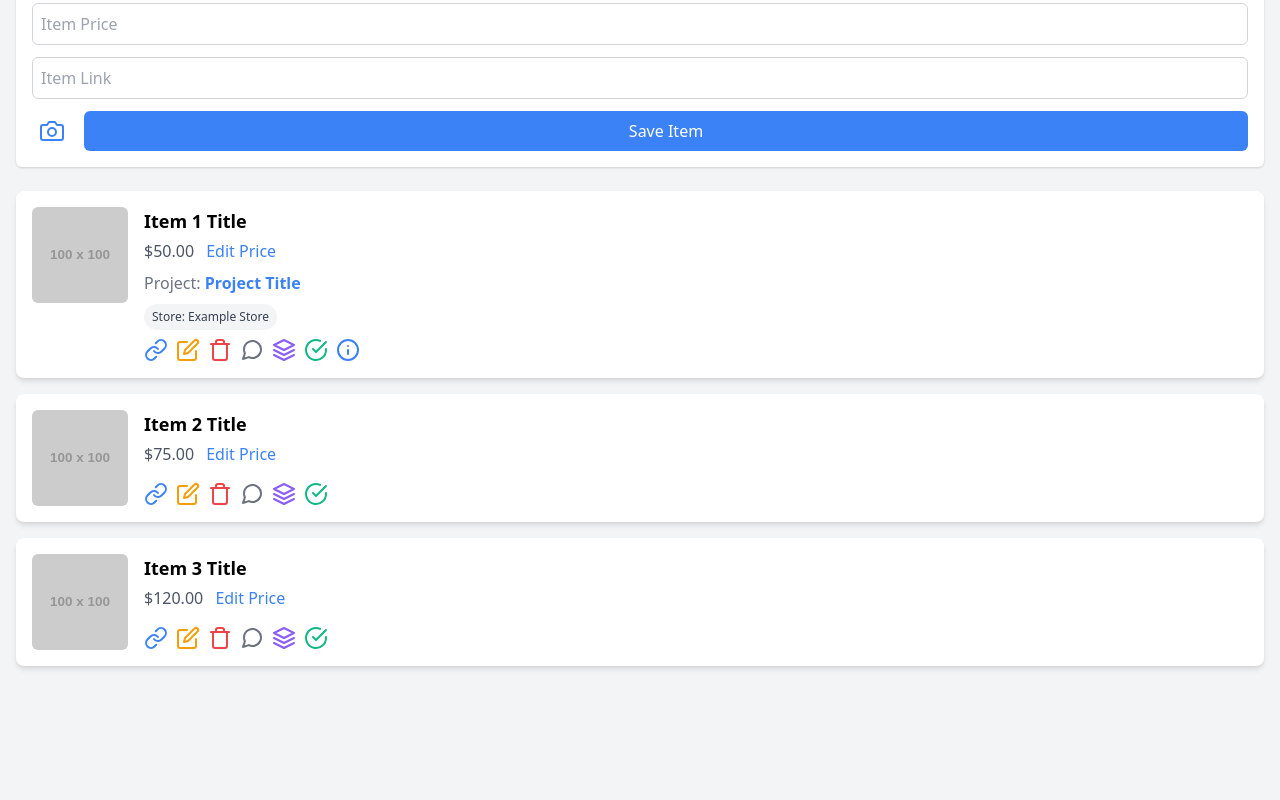
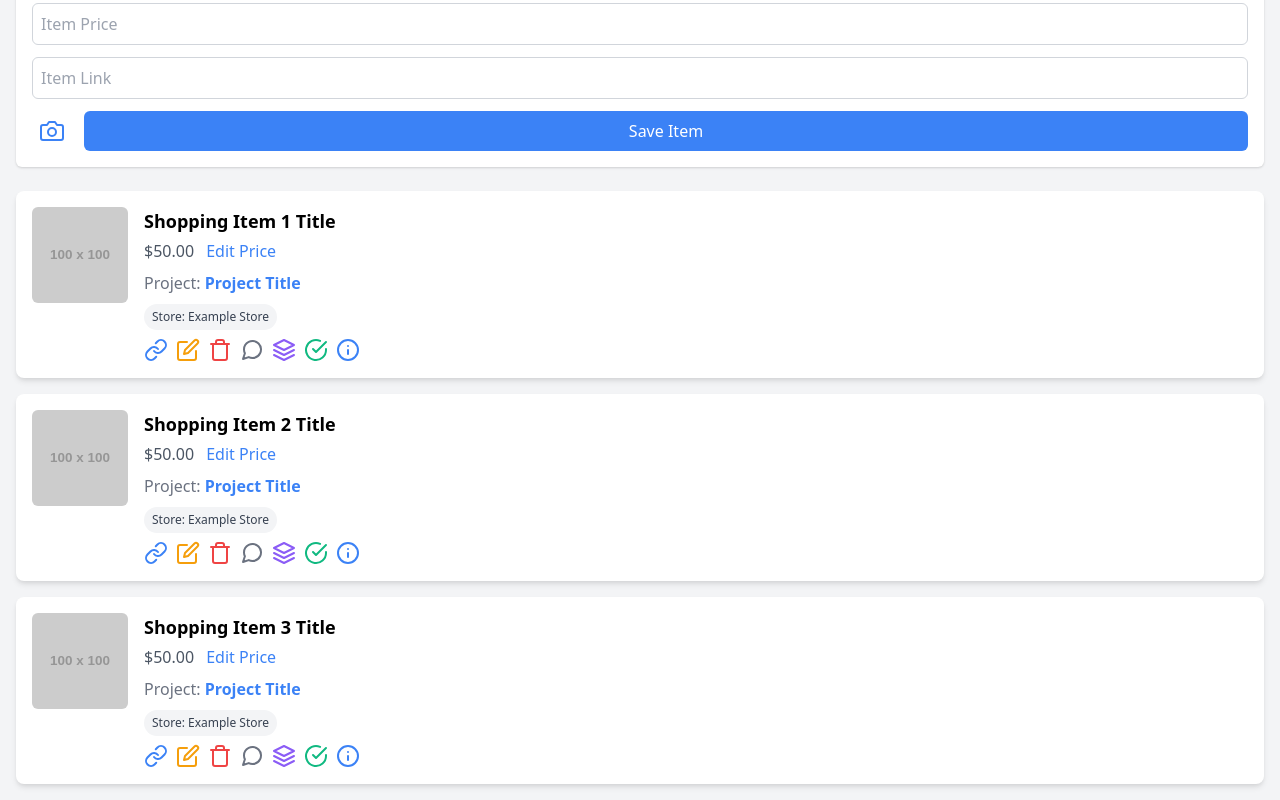
Before and after one commit to sistiri/mockup4staging, a plain HTML site: page shopping-list.html in a window 1280 px wide. Shown: the part 368-1168 px from the top of the page. Before the commit the page ends 1050 px from the top, so only its background shows below. Drawn offline with nearby package versions, Linux system fonts and the light colour scheme; placeholder pictures from the web are drawn by us.

Commit message:
minor fixing

```diff
--- a/shopping-list.html
+++ b/shopping-list.html
@@ -216,7 +216,121 @@
             <!-- Item Details and Project Link -->
             <div>
                 <!-- Item Title -->
-                <h3 class="text-lg font-semibold mb-1">Item 1 Title</h3>
+                <h3 class="text-lg font-semibold mb-1">Shopping Item 1 Title</h3>
+                <!-- Item Price and Edit Price Link -->
+                <p class="text-gray-600 mb-2">
+                    $50.00
+                    <a href="#" class="text-blue-500 hover:underline ml-2">Edit Price</a>
+                </p>
+                <!-- Project Title and Link -->
+                <p class="text-gray-500 mb-2">
+                    Project:
+                    <a href="project-details.html" class="text-blue-500 hover:text-blue-700 font-semibold">Project Title</a>
+                </p>
+                <!-- Store Badge -->
+                <span class="badge bg-yellow-500 text-white px-2 py-1 rounded-full inline-flex items-center">
+                    Store: Example Store
+                </span>
+            </div>
+            <!-- Action Buttons -->
+            <div class="flex items-center space-x-2 mt-2">
+                <!-- Webshop Button -->
+                <a href="#" class="text-blue-500 hover:text-blue-700 flex items-center justify-center" aria-label="Webshop">
+                    <i data-feather="link" class="w-5 h-5"></i>
+                </a>
+                <!-- Edit Button -->
+                <button class="text-yellow-500 hover:text-yellow-700 flex items-center justify-center" aria-label="Edit" onclick="window.location.href='create-edit-shopping-item.html'">
+                    <i data-feather="edit" class="w-5 h-5"></i>
+                </button>
+                <!-- Delete Button -->
+                <button class="text-red-500 hover:text-red-700 flex items-center justify-center" aria-label="Delete">
+                    <i data-feather="trash" class="w-5 h-5"></i>
+                </button>
+                <!-- Comment/Notes Button -->
+                <button class="text-gray-500 hover:text-gray-700 flex items-center justify-center" aria-label="Notes">
+                    <i data-feather="message-circle" class="w-5 h-5"></i>
+                </button>
+                <!-- Related Project Button -->
+                <a href="project-details.html" class="text-purple-500 hover:text-purple-700 flex items-center justify-center" aria-label="Project">
+                    <i data-feather="layers" class="w-5 h-5"></i>
+                </a>
+                <!-- Checkmark Button -->
+                <button class="text-green-500 hover:text-green-700 flex items-center justify-center" aria-label="Bought">
+                    <i data-feather="check-circle" class="w-5 h-5"></i>
+                </button>
+                <!-- Info Button -->
+                <button class="text-blue-500 hover:text-blue-700 flex items-center justify-center" aria-label="Info" onclick="window.location.href='shopping-item-details.html'">
+                    <i data-feather="info" class="w-5 h-5"></i>
+                </button>
+            </div>
+        </div>
+    </div>
+    <!-- Shopping Item -->
+    <div class="shopping-item flex items-start bg-white rounded-lg shadow-md p-4 mb-4">
+        <!-- Item Image -->
+        <img src="https://via.placeholder.com/100" alt="Item 2" class="w-24 h-24 object-cover rounded-md mr-4">
+        <div class="flex flex-col justify-between w-full">
+            <!-- Item Details and Project Link -->
+            <div>
+                <!-- Item Title -->
+                <h3 class="text-lg font-semibold mb-1">Shopping Item 2 Title</h3>
+                <!-- Item Price and Edit Price Link -->
+                <p class="text-gray-600 mb-2">
+                    $50.00
+                    <a href="#" class="text-blue-500 hover:underline ml-2">Edit Price</a>
+                </p>
+                <!-- Project Title and Link -->
+                <p class="text-gray-500 mb-2">
+                    Project:
+                    <a href="project-details.html" class="text-blue-500 hover:text-blue-700 font-semibold">Project Title</a>
+                </p>
+                <!-- Store Badge -->
+                <span class="badge bg-yellow-500 text-white px-2 py-1 rounded-full inline-flex items-center">
+                    Store: Example Store
+                </span>
+            </div>
+            <!-- Action Buttons -->
+            <div class="flex items-center space-x-2 mt-2">
+                <!-- Webshop Button -->
+                <a href="#" class="text-blue-500 hover:text-blue-700 flex items-center justify-center" aria-label="Webshop">
+                    <i data-feather="link" class="w-5 h-5"></i>
+                </a>
+                <!-- Edit Button -->
+                <button class="text-yellow-500 hover:text-yellow-700 flex items-center justify-center" aria-label="Edit" onclick="window.location.href='create-edit-shopping-item.html'">
+                    <i data-feather="edit" class="w-5 h-5"></i>
+                </button>
+                <!-- Delete Button -->
+                <button class="text-red-500 hover:text-red-700 flex items-center justify-center" aria-label="Delete">
+                    <i data-feather="trash" class="w-5 h-5"></i>
+                </button>
+                <!-- Comment/Notes Button -->
+                <button class="text-gray-500 hover:text-gray-700 flex items-center justify-center" aria-label="Notes">
+                    <i data-feather="message-circle" class="w-5 h-5"></i>
+                </button>
+                <!-- Related Project Button -->
+                <a href="project-details.html" class="text-purple-500 hover:text-purple-700 flex items-center justify-center" aria-label="Project">
+                    <i data-feather="layers" class="w-5 h-5"></i>
+                </a>
+                <!-- Checkmark Button -->
+                <button class="text-green-500 hover:text-green-700 flex items-center justify-center" aria-label="Bought">
+                    <i data-feather="check-circle" class="w-5 h-5"></i>
+                </button>
+                <!-- Info Button -->
+                <button class="text-blue-500 hover:text-blue-700 flex items-center justify-center" aria-label="Info" onclick="window.location.href='shopping-item-details.html'">
+                    <i data-feather="info" class="w-5 h-5"></i>
+                </button>
+            </div>
+        </div>
+    </div>
+    <!-- Shopping Item -->
+    <div class="shopping-item flex items-start bg-white rounded-lg shadow-md p-4 mb-4">
+        <!-- Item Image -->
+        <img src="https://via.placeholder.com/100" alt="Item 3" class="w-24 h-24 object-cover rounded-md mr-4">
+        <div class="flex flex-col justify-between w-full">
+            <!-- Item Details and Project Link -->
+            <div>
+                <!-- Item Title -->
+                <h3 class="text-lg font-semibold mb-1">Shopping Item 3 Title</h3>
                 <!-- Item Price and Edit Price Link -->
                 <p class="text-gray-600 mb-2">
                     $50.00
@@ -266,74 +380,6 @@
         </div>
     </div>
 
-
-    <!-- Shopping Item 2 -->
-    <div class="shopping-item flex items-start bg-white rounded-lg shadow-md p-4">
-        <img src="https://via.placeholder.com/100" alt="Item 2" class="w-24 h-24 object-cover rounded-md mr-4">
-        <div class="flex flex-col justify-between w-full">
-            <div>
-                <h3 class="text-lg font-semibold mb-1">Item 2 Title</h3>
-                <p class="text-gray-600 mb-2">
-                    $75.00
-                    <a href="#" class="text-blue-500 hover:underline ml-2">Edit Price</a>
-                </p>
-            </div>
-            <div class="flex items-center space-x-2 mt-2">
-                <a href="#" class="text-blue-500 hover:text-blue-700 flex items-center justify-center" aria-label="Webshop">
-                    <i data-feather="link" class="w-5 h-5"></i>
-                </a>
-                <button class="text-yellow-500 hover:text-yellow-700 flex items-center justify-center" aria-label="Edit">
-                    <i data-feather="edit" class="w-5 h-5"></i>
-                </button>
-                <button class="text-red-500 hover:text-red-700 flex items-center justify-center" aria-label="Delete">
-                    <i data-feather="trash" class="w-5 h-5"></i>
-                </button>
-                <button class="text-gray-500 hover:text-gray-700 flex items-center justify-center" aria-label="Notes">
-                    <i data-feather="message-circle" class="w-5 h-5"></i>
-                </button>
-                <a href="project2.html" class="text-purple-500 hover:text-purple-700 flex items-center justify-center" aria-label="Project">
-                    <i data-feather="layers" class="w-5 h-5"></i>
-                </a>
-                <button class="text-green-500 hover:text-green-700 flex items-center justify-center" aria-label="Bought">
-                    <i data-feather="check-circle" class="w-5 h-5"></i>
-                </button>
-            </div>
-        </div>
-    </div>
-
-    <!-- Shopping Item 3 -->
-    <div class="shopping-item flex items-start bg-white rounded-lg shadow-md p-4">
-        <img src="https://via.placeholder.com/100" alt="Item 3" class="w-24 h-24 object-cover rounded-md mr-4">
-        <div class="flex flex-col justify-between w-full">
-            <div>
-                <h3 class="text-lg font-semibold mb-1">Item 3 Title</h3>
-                <p class="text-gray-600 mb-2">
-                    $120.00
-                    <a href="#" class="text-blue-500 hover:underline ml-2">Edit Price</a>
-                </p>
-            </div>
-            <div class="flex items-center space-x-2 mt-2">
-                <a href="#" class="text-blue-500 hover:text-blue-700 flex items-center justify-center" aria-label="Webshop">
-                    <i data-feather="link" class="w-5 h-5"></i>
-                </a>
-                <button class="text-yellow-500 hover:text-yellow-700 flex items-center justify-center" aria-label="Edit">
-                    <i data-feather="edit" class="w-5 h-5"></i>
-                </button>
-                <button class="text-red-500 hover:text-red-700 flex items-center justify-center" aria-label="Delete">
-                    <i data-feather="trash" class="w-5 h-5"></i>
-                </button>
-                <button class="text-gray-500 hover:text-gray-700 flex items-center justify-center" aria-label="Notes">
-                    <i data-feather="message-circle" class="w-5 h-5"></i>
-                </button>
-                <a href="project3.html" class="text-purple-500 hover:text-purple-700 flex items-center justify-center" aria-label="Project">
-                    <i data-feather="layers" class="w-5 h-5"></i>
-                </a>
-                <button class="text-green-500 hover:text-green-700 flex items-center justify-center" aria-label="Bought">
-                    <i data-feather="check-circle" class="w-5 h-5"></i>
-                </button>
-            </div>
-        </div>
-    </div>
 </div>
 
 </main>
```
